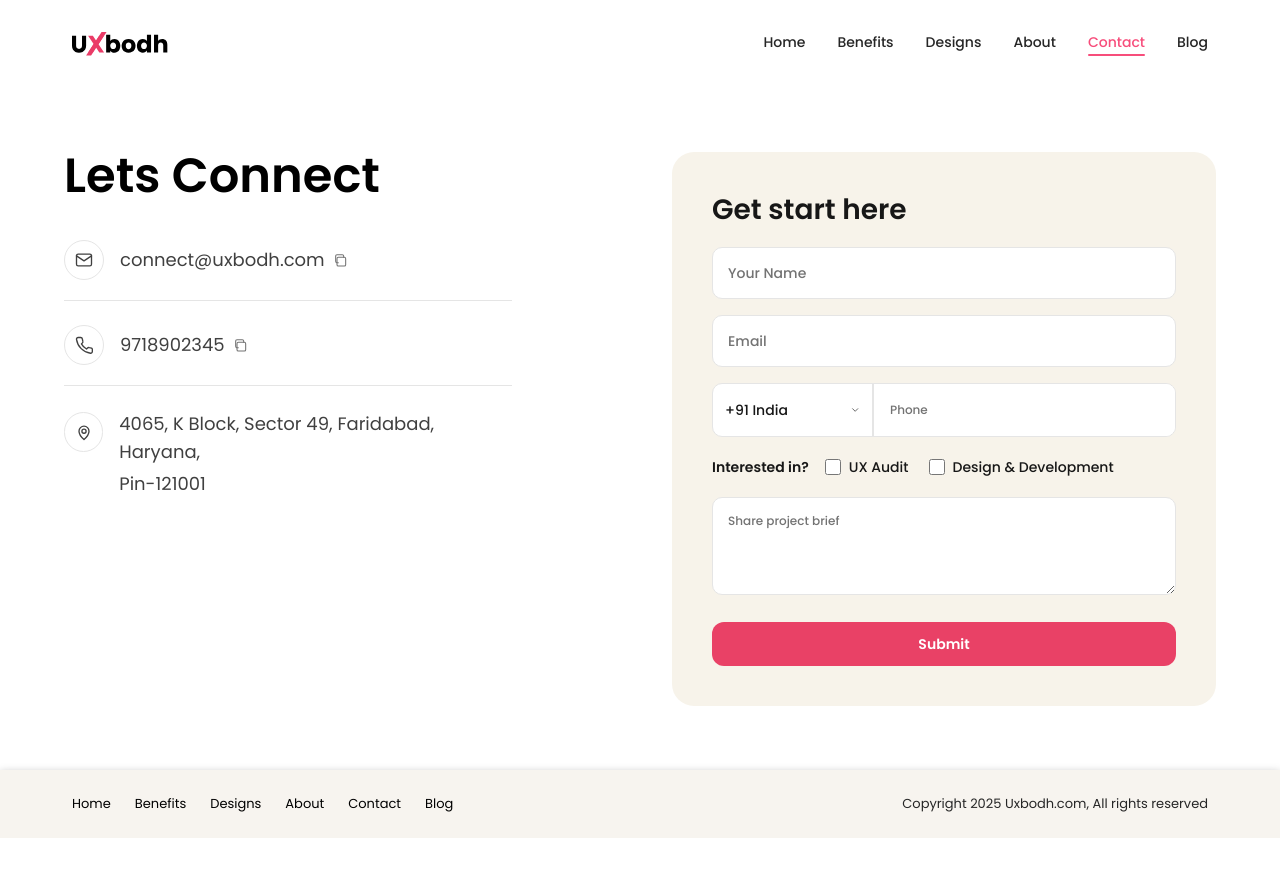
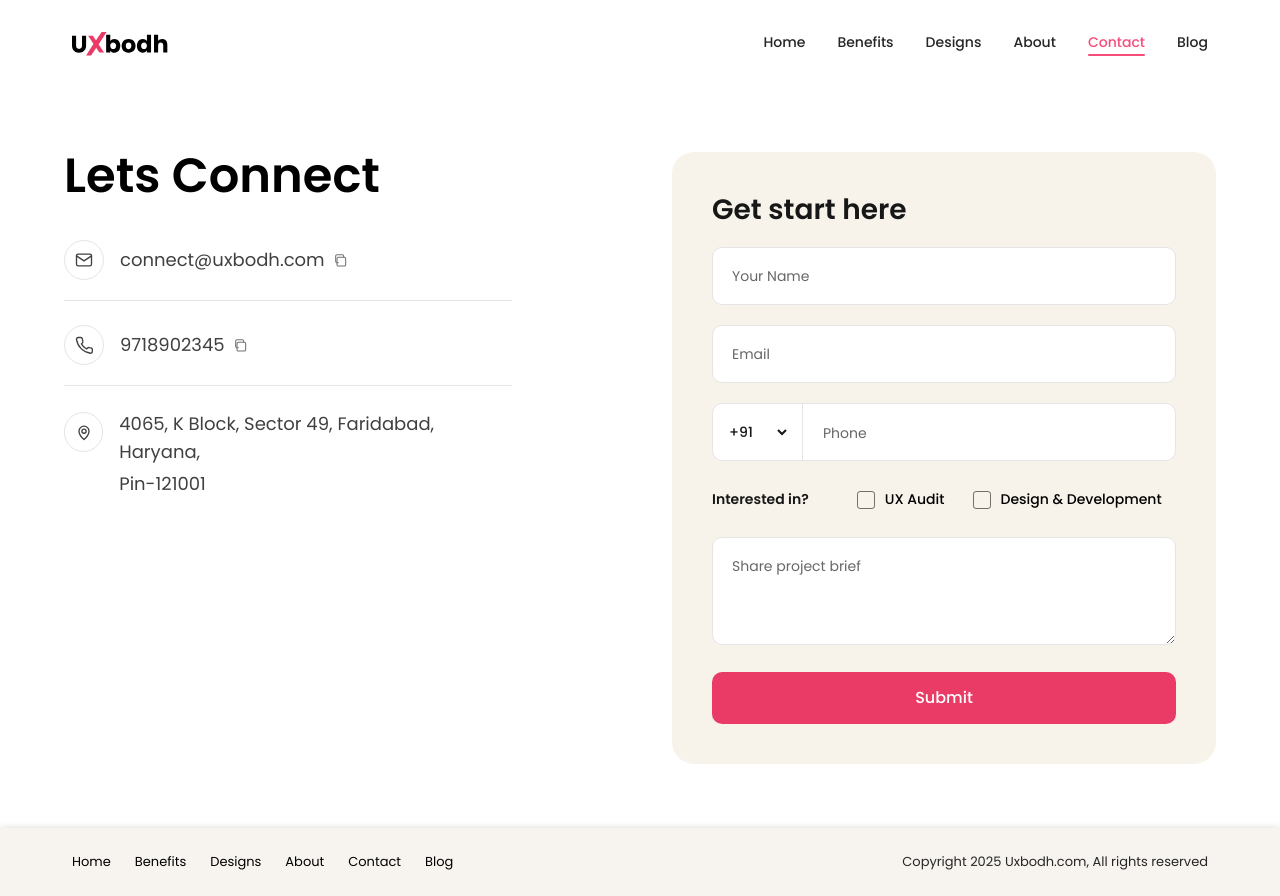
Before and after one commit to uxbodh/uxbodh, a Next.js app: page /contact in a window 1280 px wide. Before the commit the page ends 838 px from the top, so only its background shows below. Built offline with nearby package versions, Linux system fonts and the light colour scheme.

Commit message:
code refactoring

```diff
--- a/app/blog/page.js
+++ b/app/blog/page.js
@@ -11,9 +11,9 @@ export default function BlogRoute() {
             <Image
               src="/images/comingsoon.jpg"
               alt="Coming soon Big News banner"
-              width={1300}
+              width={700}
               height={520}
-              className="h-auto w-full object-cover"
+              className="h-auto w-full max-w-[700px] m-auto object-cover"
               priority
             />
           </div>
--- a/app/components/ContactForm.js
+++ b/app/components/ContactForm.js
@@ -1,303 +1,81 @@
-"use client";
-
-import { useEffect, useMemo, useState } from "react";
-
 import { countryDialCodes } from "../constants/countryDialCodes";
 
-const initialState = {
-  name: "",
-  email: "",
-  countryCode: "+91",
-  phone: "",
-  brief: "",
-  interests: [],
-};
-
-const labelClasses =
-  "pointer-events-none absolute left-4 transition-all text-neutral-500 font-medium";
-
-export default function ContactForm({ onSuccess, resetSignal }) {
-  const [form, setForm] = useState(initialState);
-  const [errors, setErrors] = useState({});
-  const [submitting, setSubmitting] = useState(false);
-  const [message, setMessage] = useState(null);
-
-  const hasInterest = useMemo(() => form.interests.length > 0, [form.interests]);
-
-  useEffect(() => {
-    setForm(initialState);
-    setErrors({});
-    setMessage(null);
-  }, [resetSignal]);
-
-  const handleChange = (field) => (e) => {
-    const value = e.target.value;
-    setForm((prev) => ({ ...prev, [field]: value }));
-    setErrors((prev) => ({ ...prev, [field]: undefined }));
-    setMessage(null);
-  };
-
-  const toggleInterest = (interest) => {
-    setForm((prev) => {
-      const exists = prev.interests.includes(interest);
-      const nextInterests = exists
-        ? prev.interests.filter((i) => i !== interest)
-        : [...prev.interests, interest];
-      return { ...prev, interests: nextInterests };
-    });
-    setErrors((prev) => ({ ...prev, interests: undefined }));
-    setMessage(null);
-  };
-
-  const validate = () => {
-    const nextErrors = {};
-    if (!form.name.trim()) nextErrors.name = "Name is required.";
-    if (!form.email.trim()) {
-      nextErrors.email = "Email is required.";
-    } else if (!/^[^@\\s]+@[^@\\s]+\\.[^@\\s]+$/.test(form.email.trim())) {
-      nextErrors.email = "Enter a valid email.";
-    }
-
-    const digitsOnly = form.phone.replace(/\\D/g, "");
-    if (!digitsOnly) {
-      nextErrors.phone = "Phone is required.";
-    } else if (digitsOnly.length < 8 || digitsOnly.length > 15) {
-      nextErrors.phone = "Phone must be 8-15 digits.";
-    }
-
-    if (!hasInterest) {
-      nextErrors.interests = "Select at least one option.";
-    }
-
-    if (!form.brief.trim()) nextErrors.brief = "Project brief is required.";
-
-    setErrors(nextErrors);
-    return Object.keys(nextErrors).length === 0;
-  };
-
-  const handleSubmit = async (e) => {
-    e.preventDefault();
-    setMessage(null);
-    if (!validate()) return;
-    setSubmitting(true);
-
-    try {
-      const res = await fetch("/api/contact", {
-        method: "POST",
-        headers: { "Content-Type": "application/json" },
-        body: JSON.stringify({
-          name: form.name.trim(),
-          email: form.email.trim(),
-          countryCode: form.countryCode.trim(),
-          phone: form.phone.trim(),
-          interests: form.interests,
-          brief: form.brief.trim(),
-        }),
-      });
-
-      const data = await res.json();
-      if (!res.ok) {
-        setMessage({ type: "error", text: data?.error || "Failed to send. Please try again." });
-      } else {
-        setMessage({ type: "success", text: "Message sent successfully. We'll get back shortly." });
-        onSuccess?.();
-        setForm(initialState);
-      }
-    } catch (err) {
-      setMessage({ type: "error", text: "Something went wrong. Please try again." });
-    } finally {
-      setSubmitting(false);
-    }
-  };
-
+const ContactForm = () => {
     return (
-    <form onSubmit={handleSubmit} className="mx-auto w-full max-w-[520px] space-y-5 text-left">
+        <>
+            <form className="mx-auto w-full max-w-[520px] space-y-5 text-left">
                 <h3 className="text-2xl font-semibold leading-tight text-neutral-900 sm:text-[28px]">
                     Get start here
                 </h3>
 
-      <div className="space-y-4">
-        <FloatingInput
-          label="Your Name"
-          value={form.name}
-          onChange={handleChange("name")}
-          error={errors.name}
+                <div className="mt-5">
+                    <div class="form-group mb-5 custom-input">
+                        <input
+                            type="text"
+                            placeholder=" "
+                            id="name"
+                            className="w-full rounded-[10px] border border-neutral-200 bg-white text-sm font-medium text-neutral-900 outline-none focus:border-neutral-400"
                         />
-        <FloatingInput
-          label="Email"
-          type="email"
-          value={form.email}
-          onChange={handleChange("email")}
-          error={errors.email}
+                        <label for="name">Your Name</label>
+                    </div>
+                    <div class="form-group mb-5 custom-input">
+                        <input
+                            type="text"
+                            placeholder=" "
+                            id="email"
+                            className="w-full rounded-[10px] border border-neutral-200 bg-white text-sm font-medium text-neutral-900 outline-none focus:border-neutral-400"
                         />
-        <PhoneRow
-          countryCode={form.countryCode}
-          phone={form.phone}
-          onCountryChange={handleChange("countryCode")}
-          onPhoneChange={handleChange("phone")}
-          error={errors.phone}
+                        <label for="email">Email</label>
+                    </div>
+                    <div className="flex w-full overflow-hidden rounded-[10px] border border-neutral-200 bg-white">
+                        <div className="flex w-[90px] min-w-[90px] items-center gap-2 border-r border-neutral-200 px-3">
+                            <select className="w-full border-none bg-transparent text-sm font-medium text-neutral-900 outline-none">
+                                <option value="+91">+91</option>
+                            </select>
+                        </div>
+                        <div className="relative flex-1 border-neutral-200">
+                            <div class="form-group mb-5 custom-input" style={{ marginBottom: 0 }}>
+                                <input
+                                    type="text"
+                                    placeholder=" "
+                                    id="phone"
+                                    style={{ border: "0 none" }}
+                                    className="w-full rounded-[10px] border border-neutral-200 bg-white text-sm font-medium text-neutral-900 outline-none focus:border-neutral-400"
                                 />
+                                <label for="phone">Phone</label>
                             </div>
-
-      <div className="flex flex-row  gap-4">
-        <p className="text-sm font-semibold text-neutral-900">Interested in?</p>
-        <div className="flex flex-wrap items-center justify-center gap-5 text-sm font-medium text-neutral-900">
-          <Checkbox
-            label="UX Audit"
-            checked={form.interests.includes("UX Audit")}
-            onChange={() => toggleInterest("UX Audit")}
+                        </div>
+                    </div>
+                    <div className="flex flex-row gap-12 mb-7 mt-7">
+                        <p className="text-sm font-semibold text-neutral-900">
+                            Interested in?
+                        </p>
+                        <div className="flex flex-wrap items-center justify-space-between gap-7 text-sm font-medium text-neutral-900">
+                            <div class="form-group custom-checkbox">
+                                <input type="checkbox" id="audit" />
+                                <label for="audit">UX Audit</label>
+                            </div>
+                            <div class="form-group custom-checkbox">
+                                <input type="checkbox" id="design" />
+                                <label for="design">Design &amp; Development</label>
+                            </div>
+                        </div>
+                    </div>
+                    <div class="form-group mb-5 custom-input">
+                        <textarea
+                            placeholder=" "
+                            rows={3}
+                            id="message"
+                            className="w-full rounded-[10px] border border-neutral-200 bg-white text-sm font-medium text-neutral-900 outline-none focus:border-neutral-400"
                         />
-          <Checkbox
-            label="Design & Development"
-            checked={form.interests.includes("Design & Development")}
-            onChange={() => toggleInterest("Design & Development")}
-          />
+                        <label for="message">Share project brief</label>
                     </div>
-        {errors.interests && (
-          <p className="w-full text-center text-xs text-red-500">{errors.interests}</p>
-        )}
-      </div>
-
-      <FloatingTextarea
-        label="Share project brief"
-        value={form.brief}
-        onChange={handleChange("brief")}
-        error={errors.brief}
-      />
-
-      <div className="space-y-2">
-        <button
-          type="submit"
-          disabled={submitting}
-          className="inline-flex w-full items-center justify-center rounded-[12px] bg-[#E94166] px-5 py-3 text-sm font-semibold text-white shadow-[0_18px_40px_-24px_rgba(233,65,102,0.9)] transition hover:bg-[#da395c] disabled:cursor-not-allowed disabled:opacity-80"
-        >
-          {submitting ? "Submitting..." : "Submit"}
+                    <button className="primary-btn flex w-full items-center justify-center">
+                        Submit
                     </button>
-        {message && (
-          <p
-            className={`text-sm ${message.type === "success" ? "text-emerald-600" : "text-red-500"}`}
-          >
-            {message.text}
-          </p>
-        )}
                 </div>
             </form>
+        </>
     );
-}
-
-function FloatingInput({ label, value, onChange, type = "text", error }) {
-  const [focused, setFocused] = useState(false);
-  const active = focused || (value?.length > 0);
-  return (
-    <div className="space-y-1">
-      <label className="block">
-        <div className="relative">
-          <span
-            className={`${labelClasses} ${active ? "top-2 text-[11px]" : "top-1/2 -translate-y-1/2 text-sm"}`}
-          >
-            {label}
-          </span>
-          <input
-            type={type}
-            value={value}
-            onChange={onChange}
-            onFocus={() => setFocused(true)}
-            onBlur={() => setFocused(false)}
-            className="h-[52px] w-full rounded-[10px] border border-neutral-200 bg-white px-4 pb-2 pt-5 text-sm font-medium text-neutral-900 outline-none transition focus:border-neutral-400"
-          />
-        </div>
-      </label>
-      {error && <p className="text-xs text-red-500">{error}</p>}
-    </div>
-  );
-}
-
-function PhoneRow({ countryCode, phone, onCountryChange, onPhoneChange, error }) {
-  const [focused, setFocused] = useState(false);
-  const activePhone = focused || (phone?.length > 0);
-  return (
-    <div className="space-y-1">
-      <div className="flex w-full overflow-hidden rounded-[10px] border border-neutral-200 bg-white">
-        <div className="flex w-[160px] min-w-[160px] items-center gap-2 border-r border-neutral-200 px-3">
-          <select
-            value={countryCode}
-            onChange={onCountryChange}
-            className="w-full appearance-none border-none bg-transparent text-sm font-medium text-neutral-900 outline-none"
-          >
-            {countryDialCodes.map((entry) => (
-              <option key={entry.code + entry.dial_code} value={entry.dial_code}>
-                {entry.dial_code} {entry.label}
-              </option>
-            ))}
-          </select>
-          <svg
-            xmlns="http://www.w3.org/2000/svg"
-            viewBox="0 0 24 24"
-            fill="none"
-            stroke="currentColor"
-            className="h-3 w-3 text-neutral-600"
-          >
-            <path strokeLinecap="round" strokeLinejoin="round" strokeWidth="2" d="M6 9l6 6 6-6" />
-          </svg>
-        </div>
-        <div className="relative flex-1 border-l border-neutral-200">
-          <span
-            className={`${labelClasses} ${activePhone ? "top-2 text-[11px]" : "top-1/2 -translate-y-1/2 text-xs"}`}
-          >
-            Phone
-          </span>
-          <input
-            type="tel"
-            value={phone}
-            onChange={onPhoneChange}
-            onFocus={() => setFocused(true)}
-            onBlur={() => setFocused(false)}
-            className="h-[52px] w-full rounded-none px-4 pb-2 pt-5 text-sm font-medium text-neutral-900 outline-none transition focus:border-neutral-400"
-          />
-        </div>
-      </div>
-      {error && <p className="text-xs text-red-500">{error}</p>}
-    </div>
-  );
-}
-
-function Checkbox({ label, checked, onChange }) {
-  return (
-    <label className="inline-flex items-center gap-2 text-sm font-medium text-neutral-900">
-      <input
-        type="checkbox"
-        checked={checked}
-        onChange={onChange}
-        className="h-4 w-4 rounded-[3px] border border-neutral-400 accent-neutral-900 focus:ring-0"
-      />
-      {label}
-    </label>
-  );
-}
-
-function FloatingTextarea({ label, value, onChange, error }) {
-  const [focused, setFocused] = useState(false);
-  const active = focused || (value?.length > 0);
-  return (
-    <div className="space-y-1">
-      <label className="block">
-        <div className="relative">
-          <span
-            className={`${labelClasses} ${active ? "top-2 text-[11px]" : "top-4 text-xs"}`}
-          >
-            {label}
-          </span>
-          <textarea
-            rows={3}
-            value={value}
-            onChange={onChange}
-            onFocus={() => setFocused(true)}
-            onBlur={() => setFocused(false)}
-            className="w-full rounded-[10px] border border-neutral-200 bg-white px-4 pb-3 pt-6 text-sm font-medium text-neutral-900 outline-none transition focus:border-neutral-400"
-          />
-        </div>
-      </label>
-      {error && <p className="text-xs text-red-500">{error}</p>}
-    </div>
-  );
-}
+};
+export default ContactForm;
--- a/app/globals.css
+++ b/app/globals.css
@@ -18,7 +18,7 @@ body {
 
 /* Chrome / Edge / Safari */
 *::-webkit-scrollbar {
-  width: 1px;         /* thin */
+    width: 1px; /* thin */
     height: 1px;
 }
 
@@ -37,8 +37,8 @@ body {
 
 /* ---------- FIREFOX ---------- */
 * {
-  scrollbar-width: thin;             /* auto | thin | none */
-  scrollbar-color: #bfbfbf #f1f1f1;   /* thumb | track */
+    scrollbar-width: thin; /* auto | thin | none */
+    scrollbar-color: #bfbfbf #f1f1f1; /* thumb | track */
 }
 .modal-overlay {
     background-color: rgba(0, 0, 0, 0.6);
@@ -71,7 +71,6 @@ body {
     overflow: hidden;
 }
 
-
 @keyframes zoomPulse {
     0% {
         transform: scale(0.85);
@@ -94,3 +93,93 @@ body {
 .zoom-3color {
     animation: zoomPulse 1.4s infinite ease-in-out;
 }
+
+.form-group.custom-input {
+    position: relative;
+}
+.form-group.custom-input input {
+    padding: 26px 20px 10px;
+    transition: border-color 0.3s ease;
+}
+.form-group.custom-input textarea {
+    padding: 26px 20px 20px;
+    transition: border-color 0.3s ease;
+}
+.form-group.custom-input label {
+    position: absolute;
+    left: 20px;
+    top: 19px;
+    font-size: 14px;
+    transition:
+        top 0.3s ease,
+        font-size 0.3s ease,
+        color 0.3s ease;
+    cursor: text;
+    color: rgba(0, 0, 0, 0.6);
+}
+.form-group.custom-input input:focus, .form-group.custom-input textarea:focus {
+    outline: none;
+}
+.form-group.custom-input input:focus + label,
+.form-group.custom-input input:not(:placeholder-shown) + label,
+.form-group.custom-input textarea:focus + label,
+.form-group.custom-input textarea:not(:placeholder-shown) + label {
+    top: 9px;
+    font-size: 11px;
+}
+.primary-btn {
+    background: #ea3b67;
+    height: 52px;
+    border-radius: 10px;
+    color: #fff;
+    font-weight: 500;
+    font-size: 16px;
+    line-height: 52px;
+}
+
+.form-group.custom-checkbox input {
+    padding: 0;
+    height: initial;
+    width: initial;
+    margin-bottom: 0;
+    display: none;
+    cursor: pointer;
+}
+
+.form-group.custom-checkbox label {
+    position: relative;
+    cursor: pointer;
+    font-size: 14px;
+    font-weight: 500;
+    color: rgba(0, 0, 0, 1);
+}
+
+.form-group.custom-checkbox label:before {
+    content: "";
+    appearance: none;
+    background-color: transparent;
+    border: 1.5px solid rgba(0, 0, 0, 0.54);
+    padding: 8px;
+    display: inline-block;
+    position: relative;
+    vertical-align: middle;
+    cursor: pointer;
+    margin-right: 10px;
+    border-radius: 3px;
+}
+
+.form-group.custom-checkbox input:checked + label:after {
+    content: "";
+    display: block;
+    position: absolute;
+    top: 3px;
+    left: 7px;
+    width: 6px;
+    height: 12px;
+    border: solid #fff;
+    border-width: 0 2px 2px 0;
+    transform: rotate(45deg);
+}
+.form-group.custom-checkbox input:checked + label:before {
+    background: #000;
+}
```
Lines whose indentation alone changed are shown as unchanged.
